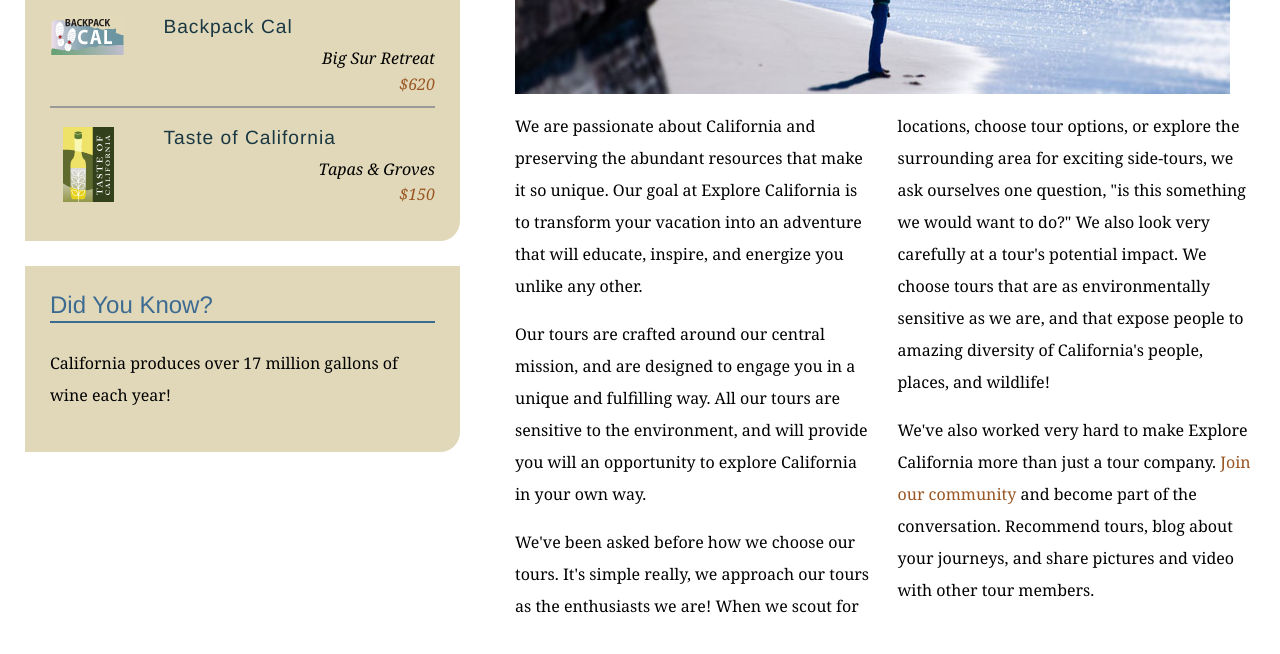
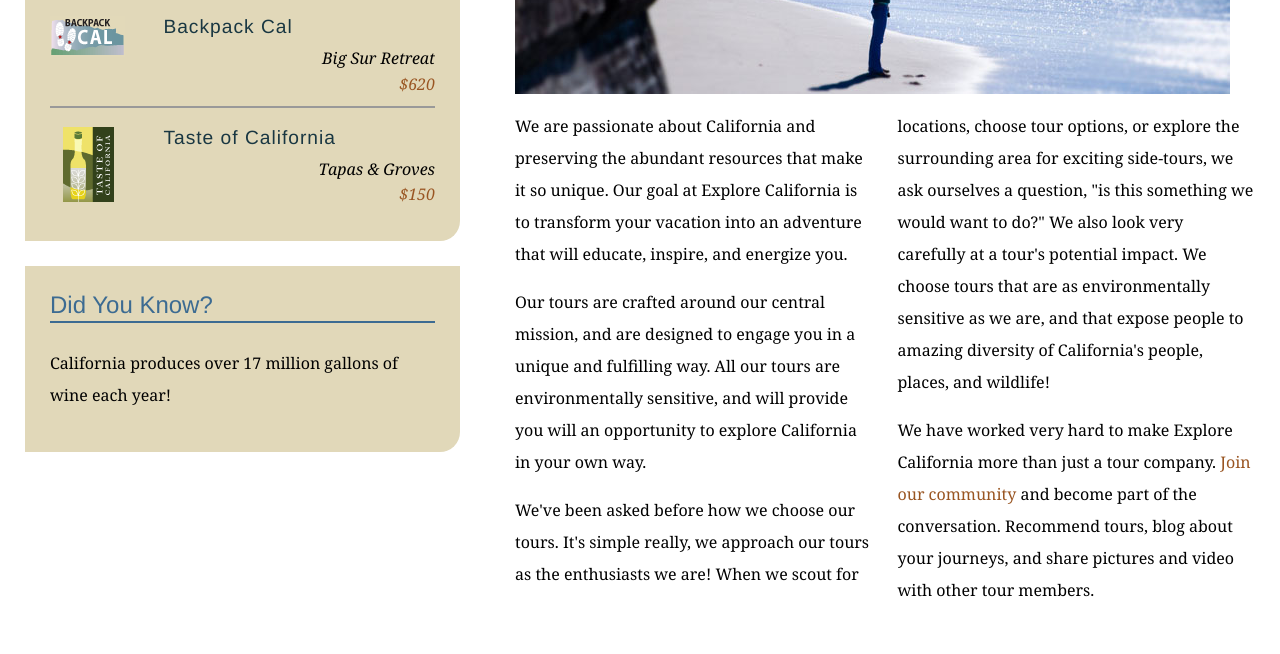
Before and after one commit to yym36100/explore_something, a plain HTML site: page mission.html in a window 1280 px wide. Shown: the part 590-1244 px from the top of the page. Drawn offline with Linux system fonts and the light colour scheme.

Commit message:
text edits on mission page

```diff
--- a/mission.html
+++ b/mission.html
@@ -62,10 +62,10 @@
           <h1>Who we are</h1>
           <img src="assets/images/mission_look.jpg" alt="Looking out at the Pacific" class="articleImage" />
           <div class="multiCol">
-            <p>We are passionate about California and preserving the abundant resources that make it so unique. Our goal at Explore California is to transform your vacation into an adventure that will educate, inspire, and energize you unlike any other.</p>
-            <p>Our tours are crafted around our central mission, and are designed to engage you in a unique and fulfilling way. All our tours are sensitive to the environment, and will provide you will an opportunity to explore California in your own way.</p>
-            <p>We've been asked before how we choose our tours. It's simple really, we approach our tours as the enthusiasts we are! When we scout for locations, choose tour options, or explore the surrounding area for exciting side-tours, we ask ourselves one question, &quot;is this something we would want to do?&quot; We also look very carefully at a tour's potential impact. We choose tours that are as environmentally sensitive as we are, and that expose people to amazing diversity of California's people, places, and wildlife!</p>
-            <p>We've also worked very hard to make Explore California more than just a tour company. <a href="explorers/join.html">Join our community</a> and become part of the conversation. Recommend tours, blog about your journeys, and share pictures and video with other tour members.</p>
+            <p>We are passionate about California and preserving the abundant resources that make it so unique. Our goal at Explore California is to transform your vacation into an adventure that will educate, inspire, and energize you.</p>
+            <p>Our tours are crafted around our central mission, and are designed to engage you in a unique and fulfilling way. All our tours are environmentally sensitive, and will provide you will an opportunity to explore California in your own way.</p>
+            <p>We've been asked before how we choose our tours. It's simple really, we approach our tours as the enthusiasts we are! When we scout for locations, choose tour options, or explore the surrounding area for exciting side-tours, we ask ourselves a question, &quot;is this something we would want to do?&quot; We also look very carefully at a tour's potential impact. We choose tours that are as environmentally sensitive as we are, and that expose people to amazing diversity of California's people, places, and wildlife!</p>
+            <p>We have worked very hard to make Explore California more than just a tour company. <a href="explorers/join.html">Join our community</a> and become part of the conversation. Recommend tours, blog about your journeys, and share pictures and video with other tour members.</p>
           </div>
         </div>
       </div>
```
